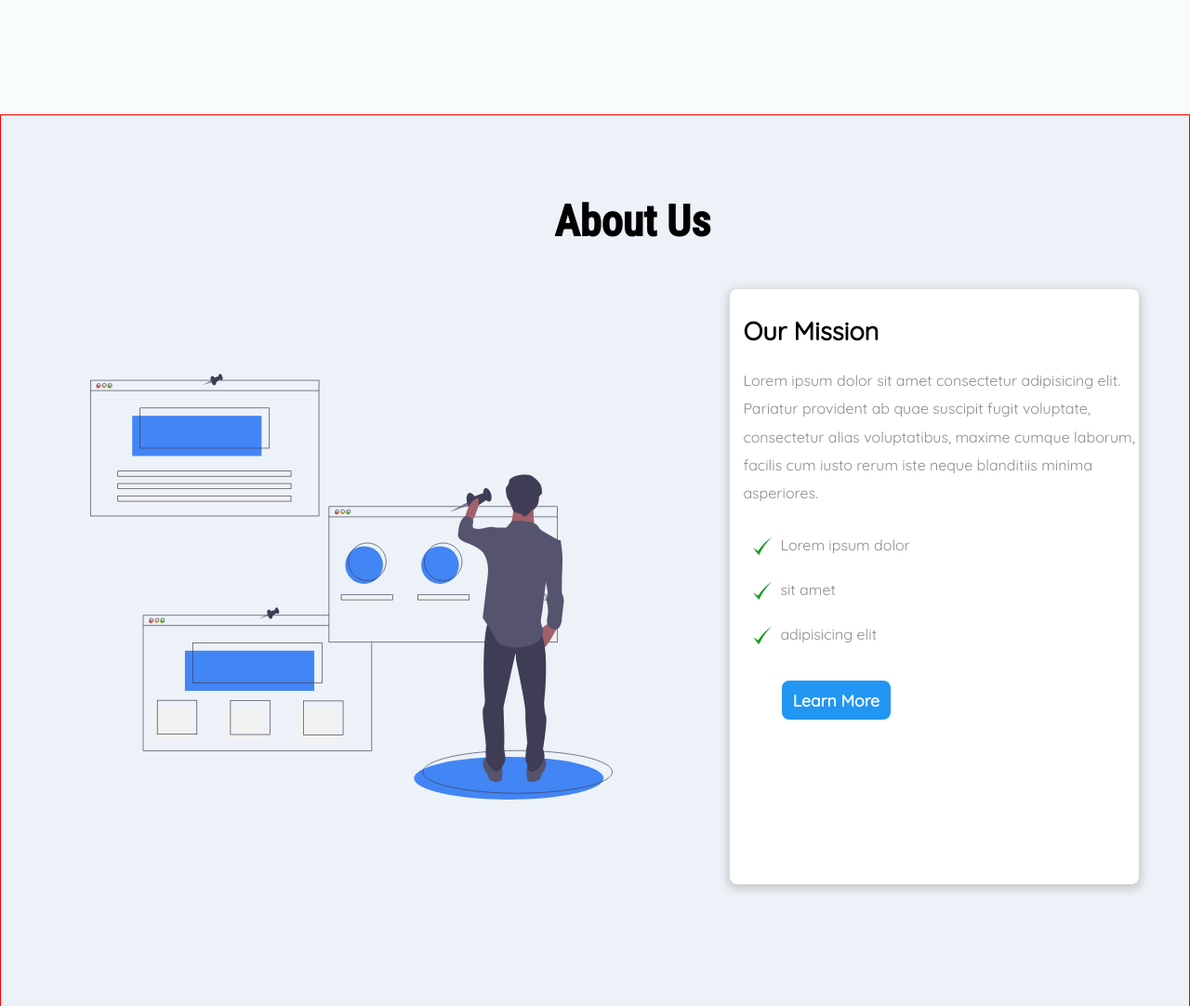
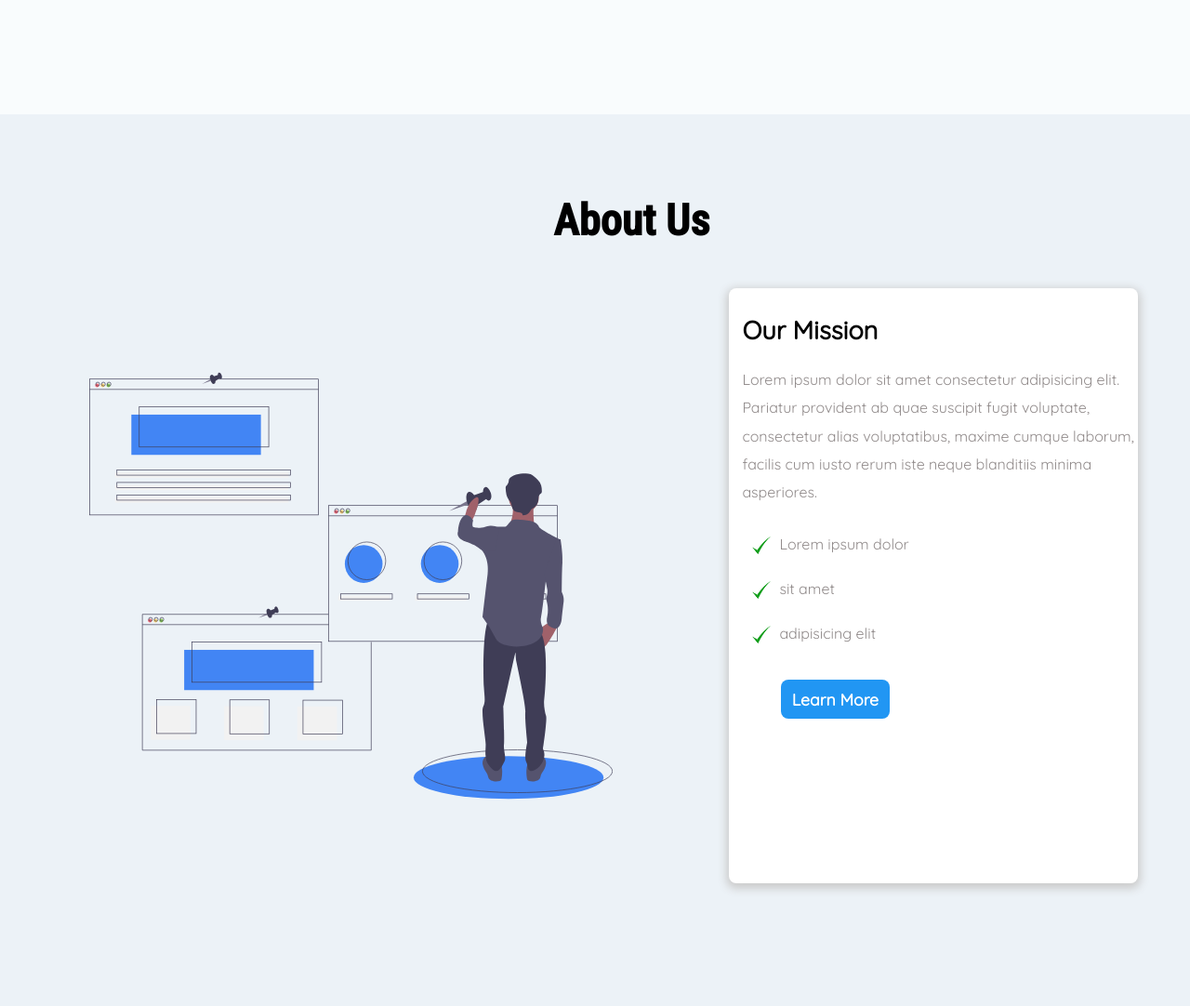
Before and after one commit to AIFist/aifistweb_old, a plain HTML site: page index.html in a window 1280 px wide. Shown: the part 740-1822 px from the top of the page at 93% size. Drawn offline with nearby package versions, Linux system fonts and the light colour scheme; a web font is replaced by a local one.

Commit message:
enh: some changes about section

```diff
--- a/css/about_section.css
+++ b/css/about_section.css
@@ -17,7 +17,6 @@ About section
     height: 120vh;
     font-family: 'Roboto Condensed', sans-serif;
     position: relative;
-    border: 1.5px solid red;
 }
 
 .about .a-title{
```
